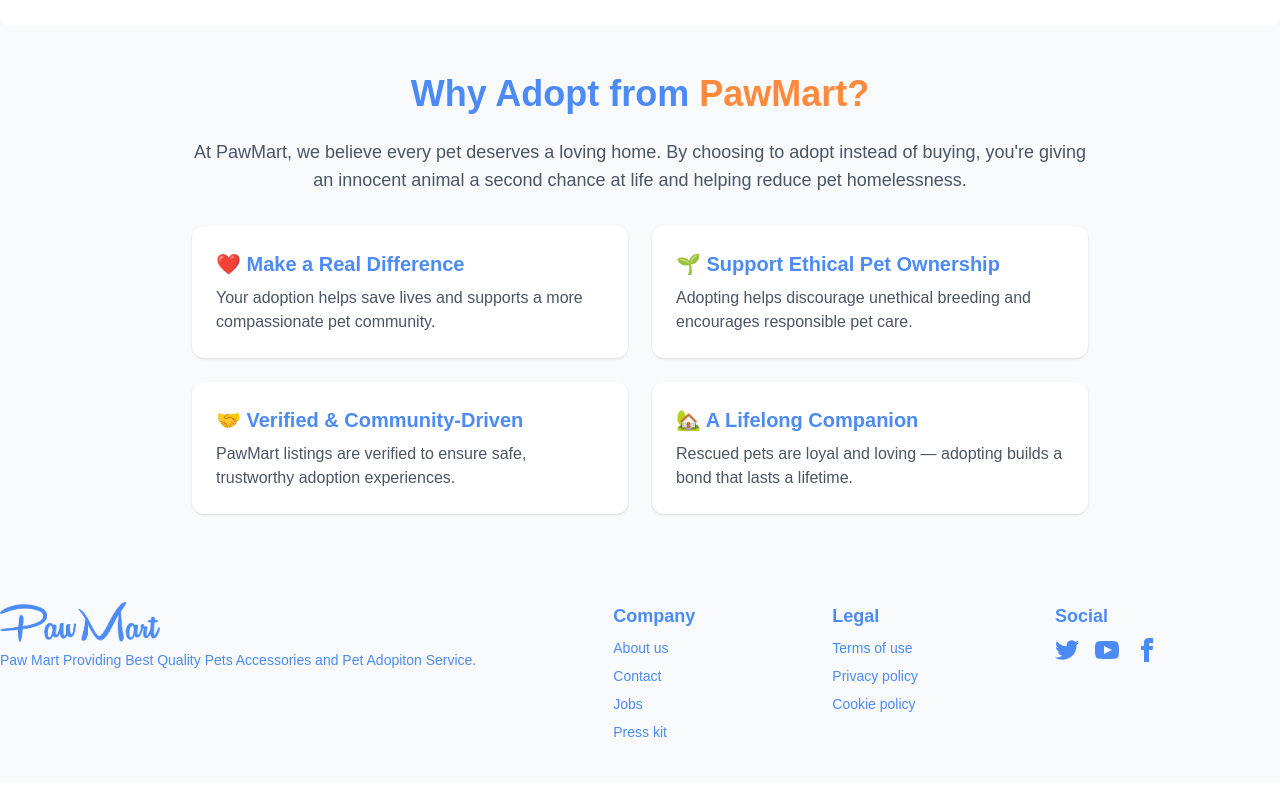
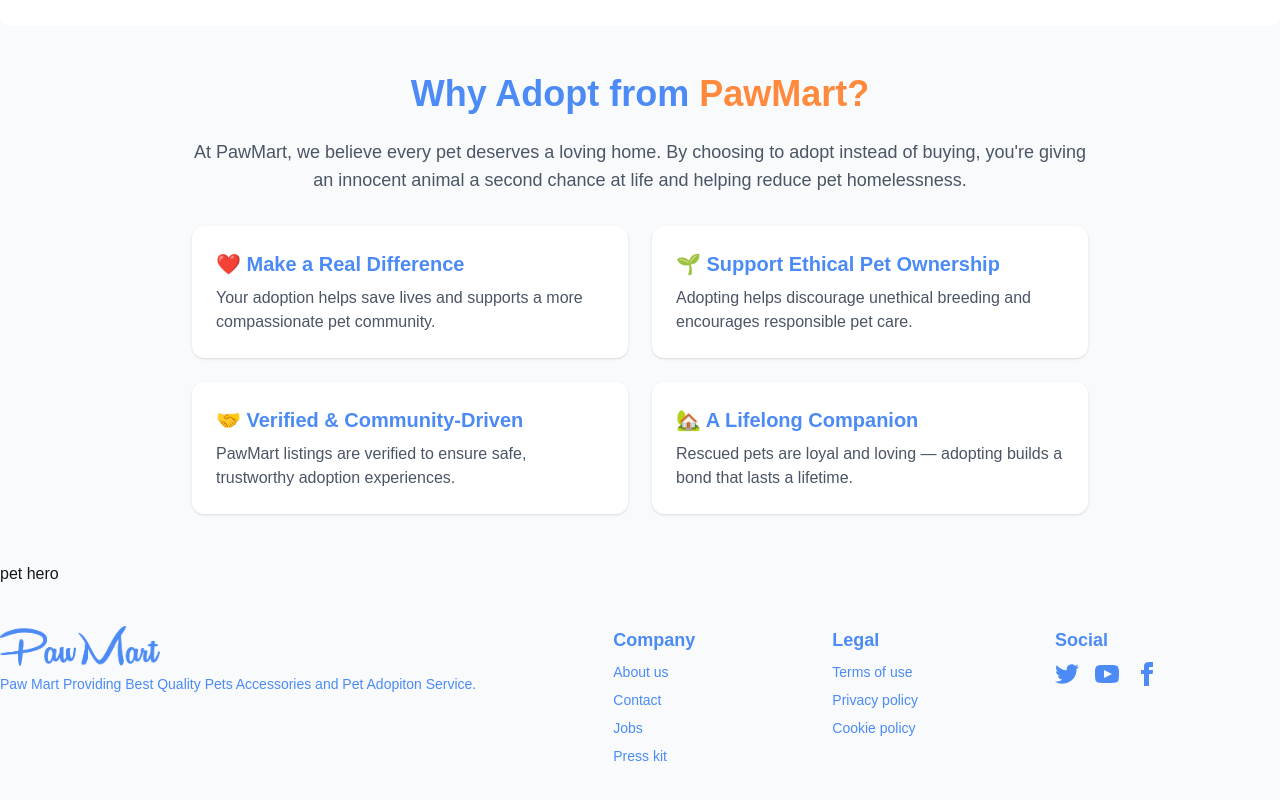
Before and after one commit to mjh-shikder/A-10-PawMart-Web-App-Clint, a React (Vite) app: page / in a window 1280 px wide. Shown: the part 1302-2102 px from the top of the page. Built offline with nearby package versions, Linux system fonts and the light colour scheme; no server answers; a web font is replaced by a local one.

Commit message:
pet hero section added

```diff
--- /dev/null
+++ b/src/components/PetHero.jsx
@@ -0,0 +1,11 @@
+import React from 'react';
+
+const PetHero = () => {
+    return (
+        <div>
+            pet hero
+        </div>
+    );
+};
+
+export default PetHero;
--- a/src/components/WhyPawMart.jsx
+++ b/src/components/WhyPawMart.jsx
@@ -1,56 +1,67 @@
-import React from 'react';
+import React from "react";
 
 const WhyPawMart = () => {
-    return (
-        <div>
-             <section className=" py-12 px-6 md:px-16">
+  return (
+    <div className=" py-12 px-6 md:px-16">
       <div className="max-w-4xl mx-auto text-center">
         <h2 className="text-3xl md:text-4xl font-bold text-primary mb-6">
           Why Adopt from <span className="text-accent">PawMart?</span>
         </h2>
 
         <p className="text-gray-600 text-lg mb-8">
-          At PawMart, we believe every pet deserves a loving home. By choosing to adopt instead of buying,
-          you're giving an innocent animal a second chance at life and helping reduce pet homelessness.
+          At PawMart, we believe every pet deserves a loving home. By choosing
+          to adopt instead of buying, you're giving an innocent animal a second
+          chance at life and helping reduce pet homelessness.
         </p>
 
         <div className="grid md:grid-cols-2 gap-6 text-left">
           {/* Card 1 */}
           <div className="bg-base-100 hover:bg-gray-200 p-6 rounded-xl shadow-sm">
-            <h3 className="text-xl font-semibold text-primary mb-2">❤️ Make a Real Difference</h3>
+            <h3 className="text-xl font-semibold text-primary mb-2">
+              ❤️ Make a Real Difference
+            </h3>
             <p className="text-gray-600">
-              Your adoption helps save lives and supports a more compassionate pet community.
+              Your adoption helps save lives and supports a more compassionate
+              pet community.
             </p>
           </div>
 
           {/* Card 2 */}
           <div className="bg-base-100 hover:bg-gray-200 p-6 rounded-xl shadow-sm">
-            <h3 className="text-xl font-semibold text-primary mb-2">🌱 Support Ethical Pet Ownership</h3>
+            <h3 className="text-xl font-semibold text-primary mb-2">
+              🌱 Support Ethical Pet Ownership
+            </h3>
             <p className="text-gray-600">
-              Adopting helps discourage unethical breeding and encourages responsible pet care.
+              Adopting helps discourage unethical breeding and encourages
+              responsible pet care.
             </p>
           </div>
 
           {/* Card 3 */}
           <div className="bg-base-100 hover:bg-gray-200 p-6 rounded-xl shadow-sm">
-            <h3 className="text-xl font-semibold text-primary mb-2">🤝 Verified & Community-Driven</h3>
+            <h3 className="text-xl font-semibold text-primary mb-2">
+              🤝 Verified & Community-Driven
+            </h3>
             <p className="text-gray-600">
-              PawMart listings are verified to ensure safe, trustworthy adoption experiences.
+              PawMart listings are verified to ensure safe, trustworthy adoption
+              experiences.
             </p>
           </div>
 
           {/* Card 4 */}
           <div className="bg-base-100 hover:bg-gray-200 p-6 rounded-xl shadow-sm">
-            <h3 className="text-xl font-semibold text-primary mb-2">🏡 A Lifelong Companion</h3>
+            <h3 className="text-xl font-semibold text-primary mb-2">
+              🏡 A Lifelong Companion
+            </h3>
             <p className="text-gray-600">
-              Rescued pets are loyal and loving — adopting builds a bond that lasts a lifetime.
+              Rescued pets are loyal and loving — adopting builds a bond that
+              lasts a lifetime.
             </p>
           </div>
         </div>
       </div>
-    </section>
-        </div>
-    );
+    </div>
+  );
 };
 
 export default WhyPawMart;
--- a/src/home/HomePage.jsx
+++ b/src/home/HomePage.jsx
@@ -4,6 +4,7 @@ import Slider from '../components/Slider';
 import Category from '../components/Category';
 import RecentListing from '../components/RecentListing';
 import WhyPawMart from '../components/WhyPawMart';
+import PetHero from '../components/PetHero';
 
 const HomePage = () => {
 
@@ -18,6 +19,7 @@ const HomePage = () => {
             <Category></Category>
             <RecentListing></RecentListing>
             <WhyPawMart></WhyPawMart>
+            <PetHero></PetHero>
         </div>
     );
 };
```
